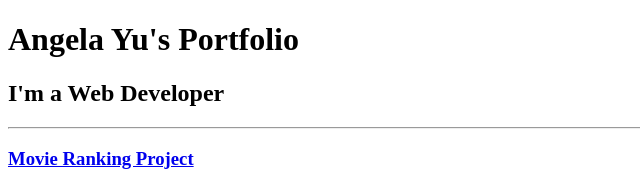
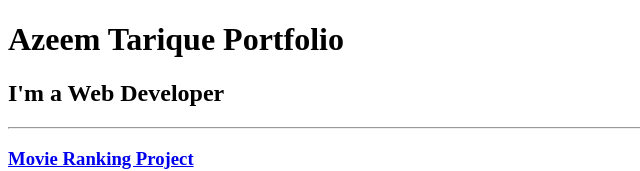
Before and after one commit to azeemtarique/html-portfolio, a plain HTML site: page solution.html in a window 1280 px wide. Shown: the top 171 px of the page, without its empty margins (0-640 px from the left). Drawn offline with Linux system fonts and the light colour scheme.

Commit message:
solution.html

```diff
--- a/solution.html
+++ b/solution.html
@@ -3,11 +3,11 @@
 
 <head>
   <meta charset="UTF-8">
-  <title>Angela's Portfolio</title>
+  <title>Azeem's Portfolio</title>
 </head>
 
 <body>
-  <h1>Angela Yu's Portfolio</h1>
+  <h1>Azeem Tarique Portfolio</h1>
   <h2>I'm a Web Developer</h2>
   <hr />
   <h3><a href="./public/movie-ranking.html">Movie Ranking Project</a></h3>
```
